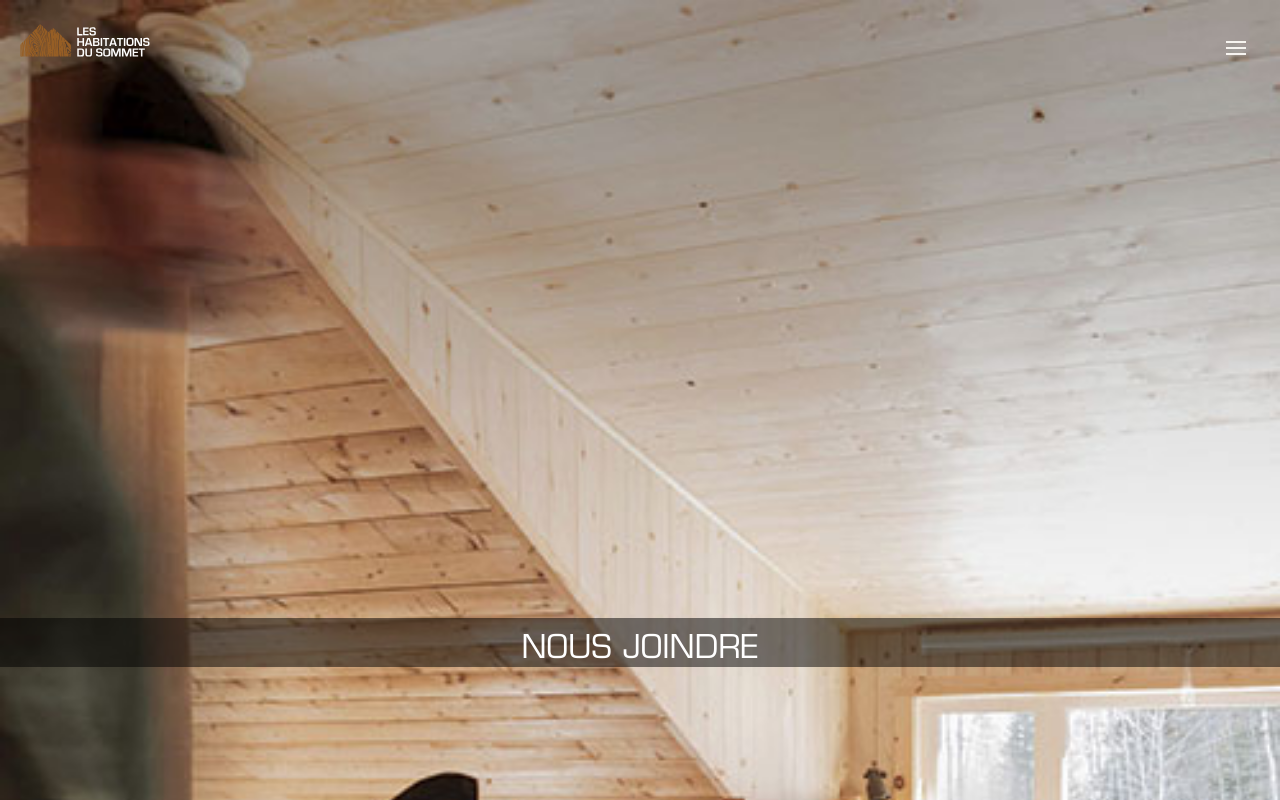
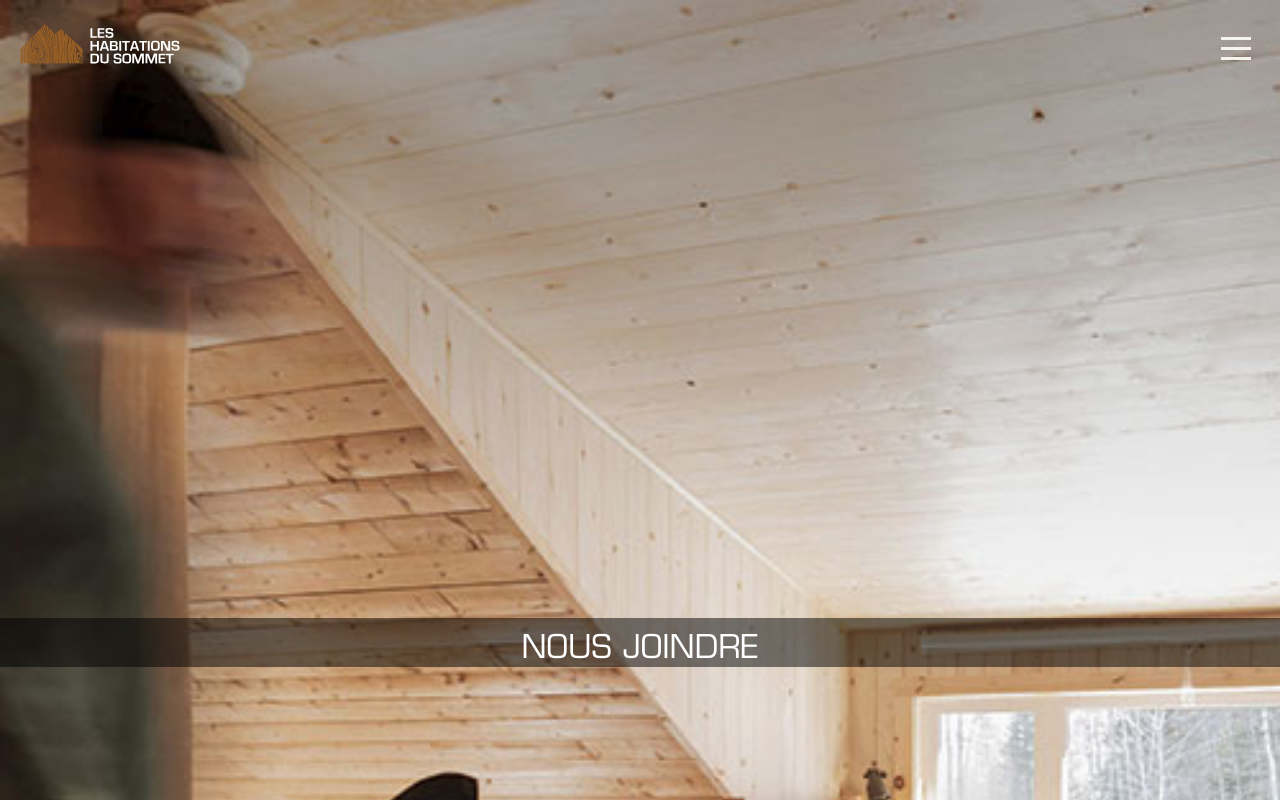
Before and after one commit to AudreyNoelBreton/ConstructionDesSommets, a React (Create React App) app: page /about in a window 1280 px wide. Shown: the top 800 px of the page. Built offline with nearby package versions, Linux system fonts and the light colour scheme.

Commit message:
Some animations

```diff
--- a/package.json
+++ b/package.json
@@ -13,6 +13,7 @@
     "react-icons": "^5.2.1",
     "react-router-dom": "^6.24.0",
     "react-scripts": "5.0.1",
+    "react-transition-group": "^4.4.5",
     "sass": "^1.77.6",
     "web-vitals": "^2.1.4"
   },
--- a/src/App.jsx
+++ b/src/App.jsx
@@ -1,25 +1,33 @@
 import React from "react";
 import "./App.scss";
-import { BrowserRouter, Routes, Route } from "react-router-dom";
+import { BrowserRouter, Routes, Route, useLocation } from "react-router-dom";
 import Home from "./pages/Home/Home";
 import About from "./pages/About/About";
 import Realisations from "./pages/Realisations/realisations";
 import Team from "./pages/Team/team";
-
 import Consecration from "./pages/Consecration/consecration";
+import PageTransition from "./components/PageTransition/PageTransition";
 
 const App = () => {
+  const location = useLocation();
+
   return (
-    <BrowserRouter>
-      <Routes>
-        <Route path="/" element={<Home />}></Route>
-        <Route path="/about" element={<About />}></Route>{" "}
-        <Route path="/realisations" element={<Realisations />}></Route>
-        <Route path="/team" element={<Team />}></Route>
+    <PageTransition>
+      <Routes location={location}>
+        <Route path="/" element={<Home />} />
+        <Route path="/about" element={<About />} />
+        <Route path="/realisations" element={<Realisations />} />
+        <Route path="/team" element={<Team />} />
         <Route path="/consecration" element={<Consecration />} />
       </Routes>
-    </BrowserRouter>
+    </PageTransition>
   );
 };
 
-export default App;
+const AppWrapper = () => (
+  <BrowserRouter>
+    <App />
+  </BrowserRouter>
+);
+
+export default AppWrapper;
--- /dev/null
+++ b/src/Sections/Soumission/soumission.jsx
@@ -0,0 +1,20 @@
+import "./soumission.scss";
+const Soumission = () => {
+  return (
+    <section className="soumission">
+      <div className="soumission__container">
+        <div className="soumission__title">Demander une soumission</div>
+        <ul className="soumission__row">
+          <li className="soumission__input">
+            <div className="soumission__font">nom</div>
+          </li>
+          <li className="soumission__input">
+            <div className="soumission__text">numero de telephone</div>
+          </li>
+        </ul>
+      </div>
+    </section>
+  );
+};
+
+export default Soumission;
--- /dev/null
+++ b/src/Sections/Soumission/soumission.scss
@@ -0,0 +1,44 @@
+.soumission {
+  display: flex;
+  flex-direction: column;
+  width: 100%;
+
+  &__container {
+    display: flex;
+    flex-direction: column;
+    gap: 20px;
+    margin: 20px;
+    background-color: #877851;
+    border-radius: 15px;
+    padding: 20px;
+    justify-content: center;
+  }
+
+  &__title {
+    color: #242318;
+    text-align: center;
+    max-width: 100%;
+    font-family: Eurostile Bold;
+    font-size: 40px;
+    text-transform: uppercase;
+  }
+
+  &__row {
+    display: flex;
+    width: 100%;
+    flex-direction: row;
+    justify-content: center;
+    gap: 10px;
+  }
+
+  &__input {
+    width: auto;
+    display: flex;
+    background-color: #242318;
+    opacity: 0.2;
+    border-radius: 12px;
+    padding: 10px;
+    min-width: 40%;
+    color: #fff; // Text color inside the input
+  }
+}
--- a/src/components/Header/header.jsx
+++ b/src/components/Header/header.jsx
@@ -3,27 +3,55 @@ import { Link } from "react-router-dom";
 import "./header.scss";
 import MobileMenu from "../MobileMenu/mobileMenu";
 import { Twirl as Hamburger } from "hamburger-react";
+import { useLocation } from "react-router-dom";
 
 const Header = () => {
   const [isOpen, setIsOpen] = useState(false);
+  const location = useLocation().pathname;
+  const logoWhite = location != "/consecration";
 
   return (
-    <header className={`header ${isOpen ? "header--open" : ""}`}>
+    <header className={`header ${isOpen ? "header--open" : "header--closed"}`}>
       <div className="header__content">
         <div className="header__bar">
-          {!isOpen && (
+          {!isOpen && logoWhite && (
             <Link to={"/"} className="header__logo">
               <img src="/logo-habitations.svg" alt="Logo" className="logo" />
             </Link>
           )}
-          <Hamburger
-            size={20}
-            isOpen={isOpen}
-            color="#F7F4F0"
-            onToggle={() => setIsOpen(!isOpen)}
-          />
+
+          {!isOpen && !logoWhite && (
+            <Link to={"/"} className="header__logo">
+              <img
+                src="/logo-habitations-dark.svg"
+                alt="Logo"
+                className="logo"
+              />
+            </Link>
+          )}
+
+          {isOpen && <div to={"/"} className="header__logo"></div>}
+
+          {logoWhite && (
+            <Hamburger
+              size={30}
+              isOpen={isOpen}
+              color="#F7F4F0"
+              onToggle={() => setIsOpen(!isOpen)}
+              className="header__hamburger"
+            />
+          )}
+
+          {!logoWhite && (
+            <Hamburger
+              size={30}
+              isOpen={isOpen}
+              color={isOpen ? "#F7F4F0" : "#242318"}
+              onToggle={() => setIsOpen(!isOpen)}
+            />
+          )}
         </div>
-        {isOpen && <MobileMenu></MobileMenu>}
+        <MobileMenu isOpen={isOpen} />
       </div>
     </header>
   );
--- a/src/components/Header/header.scss
+++ b/src/components/Header/header.scss
@@ -7,11 +7,13 @@
   width: 100%;
   background-color: transparent;
   z-index: 9000;
+  // transition: background-color 0.1s ease-in-out; /* Added transition for background-color */
 
   &__content {
     display: flex;
     flex-direction: column;
     padding: 24px 20px;
+    transition: ease-in 0.1s;
   }
 
   &__bar {
@@ -19,13 +21,15 @@
     justify-content: space-between;
     flex-shrink: 0;
     z-index: 1;
-    transition: ease-in 0.1s;
+
     gap: 8px;
   }
 
   &__logo {
-    width: 130px;
-    height: 33px;
+    min-width: 160px;
+    height: auto;
+    max-width: 200px;
+    max-height: 50px;
     z-index: 1;
   }
 
--- a/src/components/MobileMenu/mobileMenu.jsx
+++ b/src/components/MobileMenu/mobileMenu.jsx
@@ -3,9 +3,9 @@ import { Link } from "react-router-dom";
 import { FaFacebookF } from "react-icons/fa6";
 import { GrInstagram } from "react-icons/gr";
 
-const MobileMenu = () => {
+const MobileMenu = ({ isOpen }) => {
   return (
-    <div className="mobile-menu mobile-menu--open">
+    <div className={`mobile-menu ${isOpen ? "mobile-menu--open" : ""}`}>
       <ul className="mobile-menu__text">
         <li>
           <Link to="/" className="mobile-menu__link">
--- a/src/components/MobileMenu/mobileMenu.scss
+++ b/src/components/MobileMenu/mobileMenu.scss
@@ -5,7 +5,7 @@
   left: 0;
   background-color: #242318;
   transition: transform 0.8s ease-in-out;
-  transform: translateY(-100%);
+  transform: translateY(-130%);
   z-index: 10000;
   width: 100%;
   height: calc(100% - 96px - 96px);
@@ -13,12 +13,12 @@
   justify-content: center;
 
   &__text {
+    margin: 0;
     font-family: Eurostile Medium;
     display: flex;
     flex-direction: column;
     text-align: center;
     gap: 13px;
-    margin: 0;
   }
 
   &__link {
--- /dev/null
+++ b/src/components/PageTransition/PageTransition.jsx
@@ -0,0 +1,19 @@
+// PageTransition.js
+import React from "react";
+import { CSSTransition, TransitionGroup } from "react-transition-group";
+import { useLocation } from "react-router-dom";
+import "./PageTransition.scss";
+
+const PageTransition = ({ children }) => {
+  const location = useLocation();
+
+  return (
+    <TransitionGroup>
+      <CSSTransition key={location.key} classNames="page" timeout={300}>
+        {children}
+      </CSSTransition>
+    </TransitionGroup>
+  );
+};
+
+export default PageTransition;
--- /dev/null
+++ b/src/components/PageTransition/PageTransition.scss
@@ -0,0 +1,14 @@
+.page-enter {
+  opacity: 0;
+}
+.page-enter-active {
+  opacity: 1;
+  transition: opacity 300ms ease-in-out;
+}
+.page-exit {
+  opacity: 1;
+}
+.page-exit-active {
+  opacity: 0;
+  transition: opacity 200ms ease-in-out;
+}
--- a/src/pages/Home/Home.jsx
+++ b/src/pages/Home/Home.jsx
@@ -8,6 +8,7 @@ import Links from "../../Sections/Links-section/link-section";
 import Carousel from "../../components/Carousel/carousel";
 import Footer from "../../components/Footer/footer";
 import data from "../../data/data";
+import Soumission from "../../Sections/Soumission/soumission";
 const Home = () => {
   return (
     <div>
@@ -16,6 +17,7 @@ const Home = () => {
       <Slogan />
       <Infos />
       <Realisations></Realisations>
+      <Soumission />
       <Links />
       <Contact />
       <Footer />
```
Also changed, not shown: public/logo-habitations-dark.svg (added), 1 other file (tests, documents, lock files or other folders).
